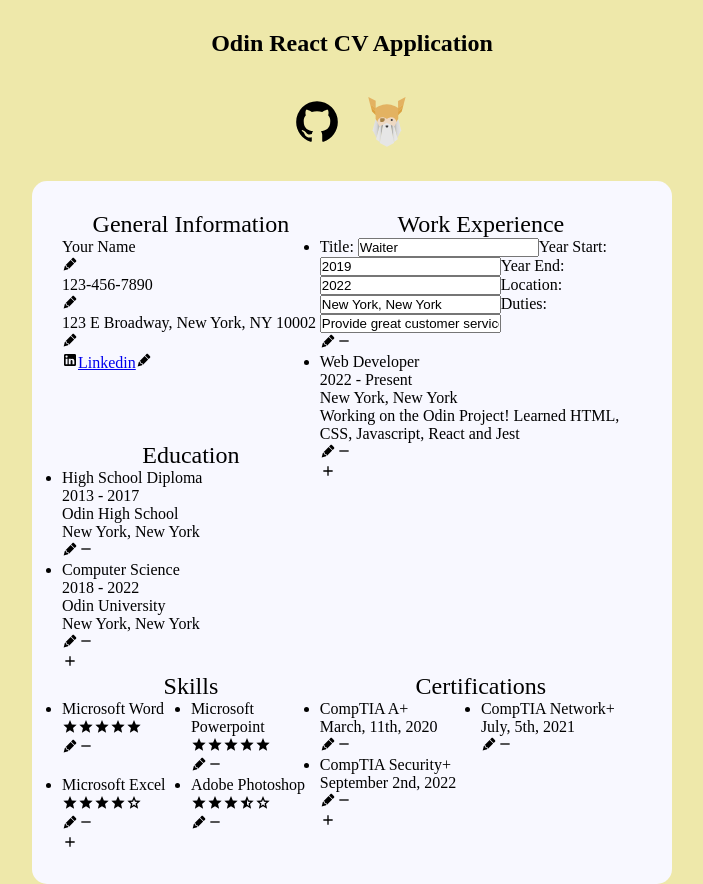
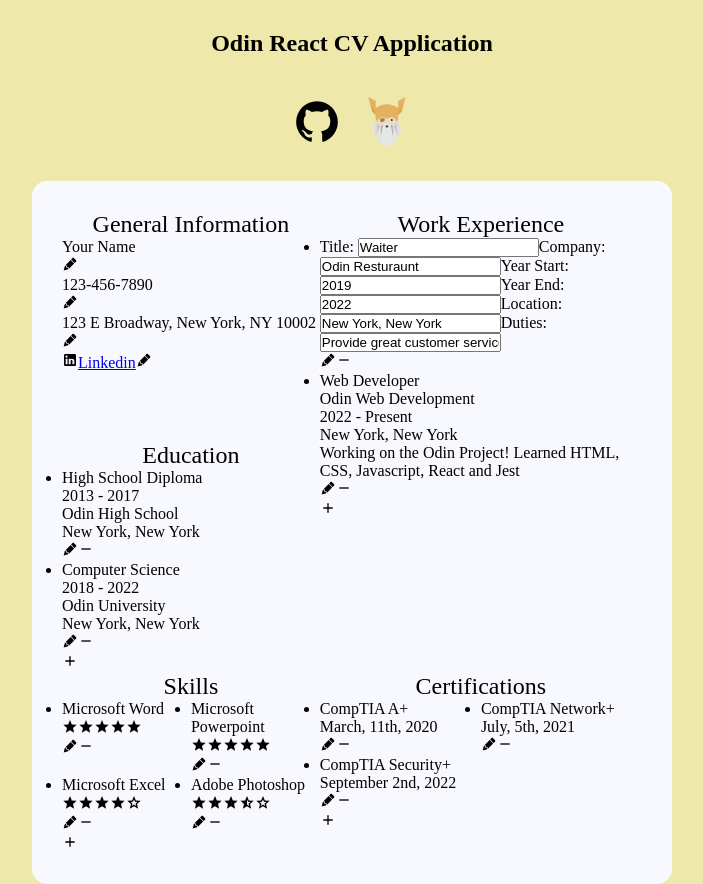
Before and after one commit to AnthonyGleason/odin-react-cv-application, a React (Create React App) app: page / in a window 1280 px wide. Both pictures are taken after a click on the picture 615 px from the left and 372 px from the top of the page. Shown: the whole page, without its empty margins (288-991 px from the left). Built offline with nearby package versions, Linux system fonts and the light colour scheme.

Commit message:
Add an option for a adding a company name to a work item
This commit creates a field that allows the user to add a company name
to their work history items. This was previously missing and was an
oversight when planning out the webpage.

```diff
--- a/src/components/Work.js
+++ b/src/components/Work.js
@@ -4,9 +4,12 @@ import WorkContainer from "./WorkContainer";
 import add from "../assets/add.svg";
 import '../styles/Work.css';
 
+//in the work experience section an option needs to be
+//added to add a company name
 class WorkItem{
-  constructor(title,ystart,yend,location,duties){
+  constructor(title,company,ystart,yend,location,duties){
     this.title=title;
+    this.company=company
     this.ystart=ystart;
     this.yend=yend;
     this.location=location;
@@ -18,7 +21,7 @@ export default class Work extends Component{
   constructor(){
     super();
     this.state = {
-      workArray: [new WorkItem('Waiter','2019','2022','New York, New York','Provide great customer service in a fast paced enviornment, seat, take orders, bring out food and bill patrons. Mantain a clean and presentable work area.'), new WorkItem('Web Developer', '2022', 'Present', 'New York, New York', 'Working on the Odin Project! Learned HTML, CSS, Javascript, React and Jest')],
+      workArray: [new WorkItem('Waiter','Odin Resturaunt','2019','2022','New York, New York','Provide great customer service in a fast paced enviornment, seat, take orders, bring out food and bill patrons. Mantain a clean and presentable work area.'), new WorkItem('Web Developer', 'Odin Web Development','2022', 'Present', 'New York, New York', 'Working on the Odin Project! Learned HTML, CSS, Javascript, React and Jest')],
     };
   }
 
@@ -27,7 +30,7 @@ export default class Work extends Component{
       <div className="work">
         <div className="content-title">Work Experience</div>
         <WorkContainer workArray={this.state.workArray} setWorkItem={this.setWorkItem.bind(this)} removeWorkItem={this.removeWorkItem.bind(this)}/>
-        <img className="add" onClick={()=>{this.addWorkItem(new WorkItem('Position Title', 'Stating Year', 'Ending Year', 'City, State', 'Duties'))}} src={add} alt='add a work item' />
+        <img className="add" onClick={()=>{this.addWorkItem(new WorkItem('Position Title','Company Name','Stating Year', 'Ending Year', 'City, State', 'Duties'))}} src={add} alt='add a work item' />
       </div>
     )
   }
@@ -49,11 +52,12 @@ export default class Work extends Component{
     });
   }
 
-  setWorkItem(title, ystart, yend, location, duties, index){
+  setWorkItem(title, company, ystart, yend, location, duties, index){
     //copy the workArray
     let tempArray = this.state.workArray;
     //update the work item at index
     tempArray[index].title=title;
+    tempArray[index].company=company;
     tempArray[index].ystart=ystart;
     tempArray[index].yend=yend;
     tempArray[index].location=location;
--- a/src/components/WorkContainer.js
+++ b/src/components/WorkContainer.js
@@ -10,6 +10,7 @@ const WorkContainer = function(props){
           <li key={workItem.id+'-work'}>
             <div className='work-item' id={workItem.id+'-work'}>
               <p className='work-title'>{workItem.title}</p>
+              <p className='work-company'>{workItem.company}</p>
               <p className='work-year'>{workItem.ystart} - {workItem.yend}</p>
               <p className='work-location'>{workItem.location}</p>
               <p className='duties'>{workItem.duties}</p>
@@ -17,15 +18,17 @@ const WorkContainer = function(props){
 
             <form style={{display: 'none'}} className='work-form' id={workItem.id+'-form'}>
               <label>Title: </label>
-              <input value={workItem.title} onChange={(e)=>{handleInputChange(e.target.value,workItem.ystart,workItem.yend,workItem.location,workItem.duties,props.setWorkItem,props.workArray.indexOf(workItem))}}></input>
+              <input value={workItem.title} onChange={(e)=>{handleInputChange(e.target.value,workItem.company,workItem.ystart,workItem.yend,workItem.location,workItem.duties,props.setWorkItem,props.workArray.indexOf(workItem))}}></input>
+              <label>Company: </label>
+              <input value={workItem.company} onChange={(e)=>{handleInputChange(workItem.title,e.target.value,workItem.ystart,workItem.yend,workItem.location,workItem.duties,props.setWorkItem,props.workArray.indexOf(workItem))}}></input>
               <label>Year Start: </label>
-              <input value={workItem.ystart} onChange={(e)=>{handleInputChange(workItem.title,e.target.value,workItem.yend,workItem.location,workItem.duties,props.setWorkItem,props.workArray.indexOf(workItem))}}></input>
+              <input value={workItem.ystart} onChange={(e)=>{handleInputChange(workItem.title,workItem.company,e.target.value,workItem.yend,workItem.location,workItem.duties,props.setWorkItem,props.workArray.indexOf(workItem))}}></input>
               <label>Year End: </label>
-              <input value={workItem.yend} onChange={(e)=>{handleInputChange(workItem.title,workItem.ystart,e.target.value,workItem.location,workItem.duties,props.setWorkItem,props.workArray.indexOf(workItem))}}></input>
+              <input value={workItem.yend} onChange={(e)=>{handleInputChange(workItem.title,workItem.company,workItem.ystart,e.target.value,workItem.location,workItem.duties,props.setWorkItem,props.workArray.indexOf(workItem))}}></input>
               <label>Location: </label>
-              <input value={workItem.location} onChange={(e)=>{handleInputChange(workItem.title,workItem.ystart,workItem.yend,e.target.value,workItem.duties,props.setWorkItem,props.workArray.indexOf(workItem))}}></input>
+              <input value={workItem.location} onChange={(e)=>{handleInputChange(workItem.title,workItem.company,workItem.ystart,workItem.yend,e.target.value,workItem.duties,props.setWorkItem,props.workArray.indexOf(workItem))}}></input>
               <label>Duties: </label>
-              <input value={workItem.duties} onChange={(e)=>{handleInputChange(workItem.title,workItem.ystart,workItem.yend,workItem.location,e.target.value,props.setWorkItem,props.workArray.indexOf(workItem))}}></input>
+              <input value={workItem.duties} onChange={(e)=>{handleInputChange(workItem.title,workItem.company,workItem.ystart,workItem.yend,workItem.location,e.target.value,props.setWorkItem,props.workArray.indexOf(workItem))}}></input>
             </form>
 
             <img className='edit' src={edit} onClick={()=>{toggleForm(workItem.id)}} alt='edit selected work item' />
@@ -37,8 +40,8 @@ const WorkContainer = function(props){
   )
 };
 
-let handleInputChange = function(title, ystart, yend, location, duties, setWorkItem, index){
-  setWorkItem(title,ystart,yend,location,duties,index);
+let handleInputChange = function(title, company, ystart, yend, location, duties, setWorkItem, index){
+  setWorkItem(title,company,ystart,yend,location,duties,index);
 };
 
 let toggleForm = function(id){
```
Also changed, not shown: 1 other file (tests, documents, lock files or other folders).
